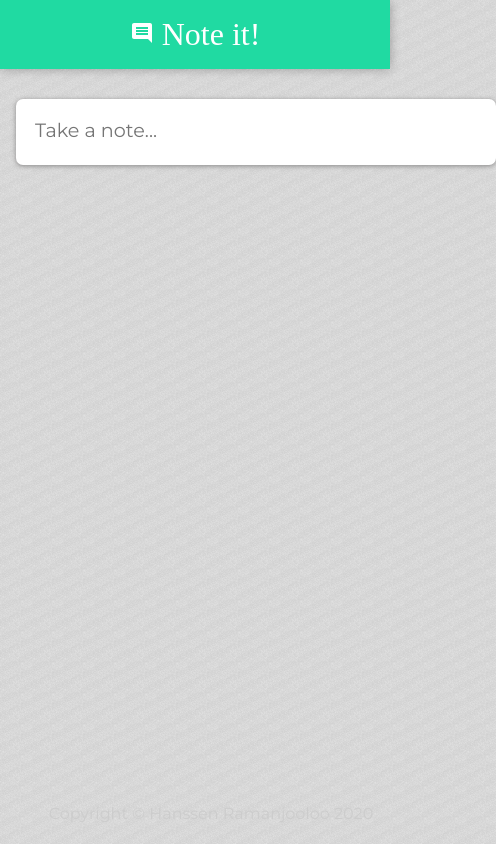
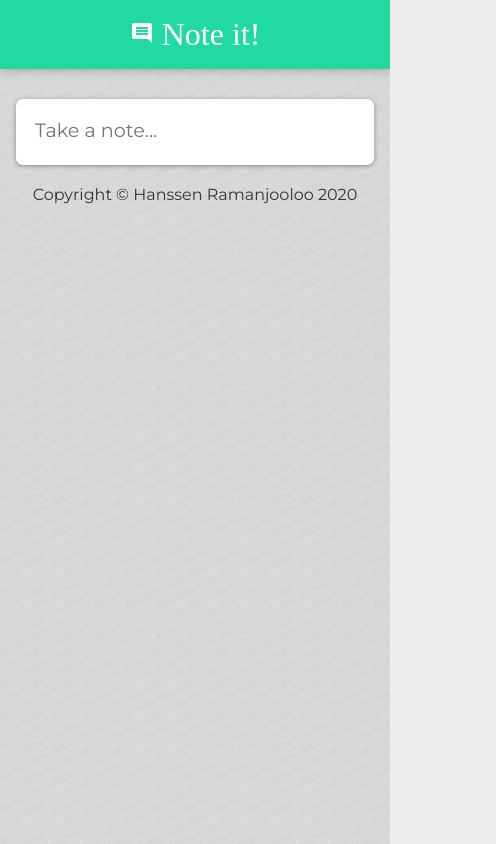
Before and after one commit to HanssenDev/note-it, a React (Create React App) app: page / in a window 390 px wide. Shown: the whole page, 496 px wide, since content can reach past the window. Built offline with nearby package versions, Linux system fonts and the light colour scheme; a web font is replaced by a local one.

Commit message:
apply responsiveness for mobile

```diff
--- a/public/styles.css
+++ b/public/styles.css
@@ -31,15 +31,13 @@
 }
 
 footer {
-  position: absolute;
   text-align: center;
-  bottom: 0;
   width: 100%;
   height: 2.5rem;
 }
 
 footer p {
-  color: #ccc;
+  color: #333;
 }
 .note {
   background: #fff;
@@ -106,3 +104,9 @@
   cursor: pointer;
   outline: none;
 }
+
+@media all and (max-width: 30em) {
+  form.create-note {
+    width: 100%
+  }
+}
```
